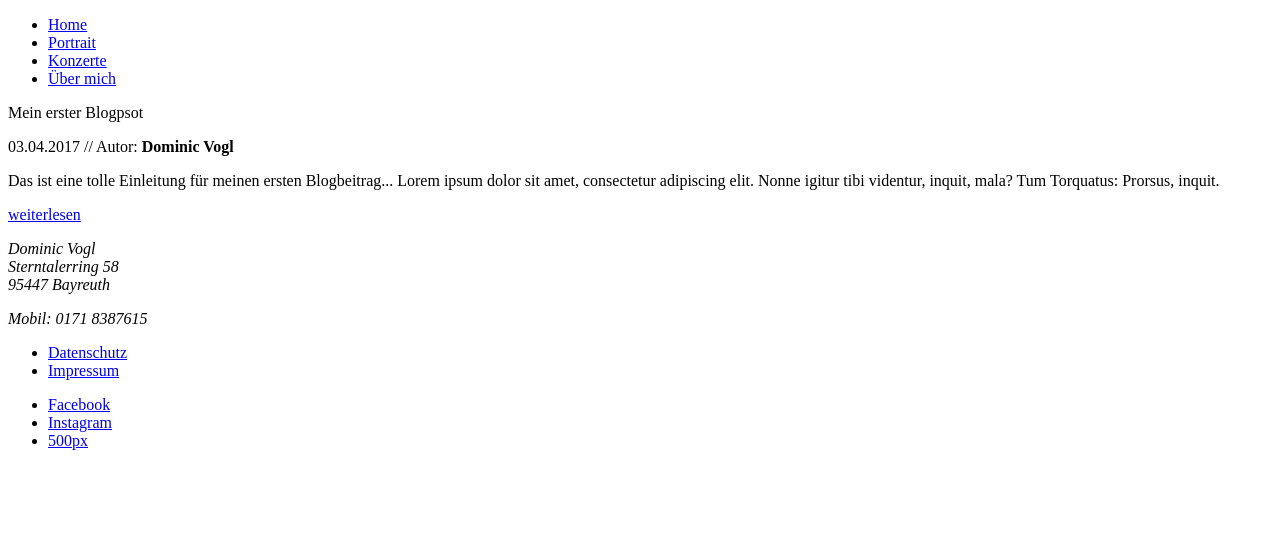
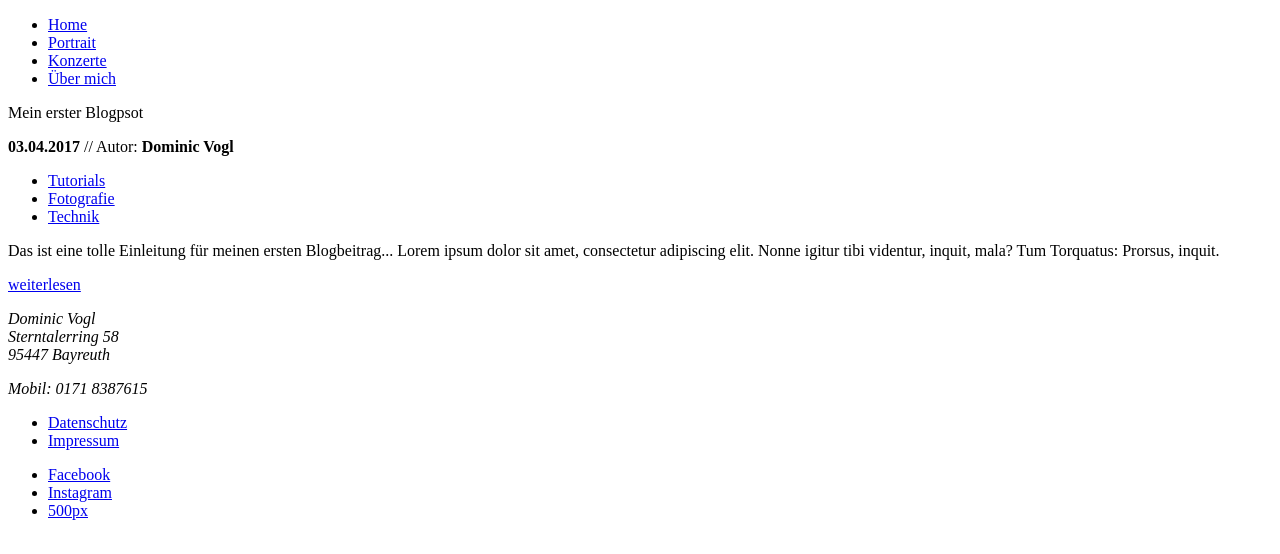
Before and after one commit to dominicvogl/workshop_responsive_webdesign, a plain HTML site: page 01_HTML/02_struktur.html in a window 1280 px wide. Drawn offline with Linux system fonts and the light colour scheme.

Commit message:
update structure add some elements

```diff
--- a/01_HTML/02_struktur.html
+++ b/01_HTML/02_struktur.html
@@ -33,14 +33,25 @@
 <!-- Navigation ENDE -->
 
 
-<!-- Inhaltsblock -->
+<!-- Blogpost -->
 <div>
    <p>Mein erster Blogpsot</p>
-   <time>03.04.2017</time> // Autor: <strong>Dominic Vogl</strong>
+   <b>03.04.2017</b> // Autor: <strong>Dominic Vogl</strong>
+   <ul>
+      <li>
+         <a href="#">Tutorials</a>
+      </li>
+      <li>
+         <a href="#">Fotografie</a>
+      </li>
+      <li>
+         <a href="#">Technik</a>
+      </li>
+   </ul>
    <p>Das ist eine tolle Einleitung für meinen ersten Blogbeitrag... Lorem ipsum dolor sit amet, consectetur adipiscing elit. Nonne igitur tibi videntur, inquit, mala? Tum Torquatus: Prorsus, inquit.</p>
    <a href="#">weiterlesen</a>
 </div>
-<!-- Inhaltsblock ENDE -->
+<!-- Blogpost ENDE -->
 
 
 <!-- Footer -->
@@ -71,13 +82,13 @@
 <!-- Social Media Profile -->
 <ul>
    <li>
-      <a href="#" title="Facebook">Facebook</a>
+      <a href="https://www.facebook.com/vogl.photography/" title="Facebook" target="_blank">Facebook</a>
    </li>
    <li>
-      <a href="#" title="Facebook">Instagram</a>
+      <a href="https://www.instagram.com/vogl_photography/" title="Instagram" target="_blank">Instagram</a>
    </li>
    <li>
-      <a href="#" title="Facebook">500px</a>
+      <a href="https://500px.com/vogl-photography" title="500px" target="_blank">500px</a>
    </li>
 </ul>
 
```
